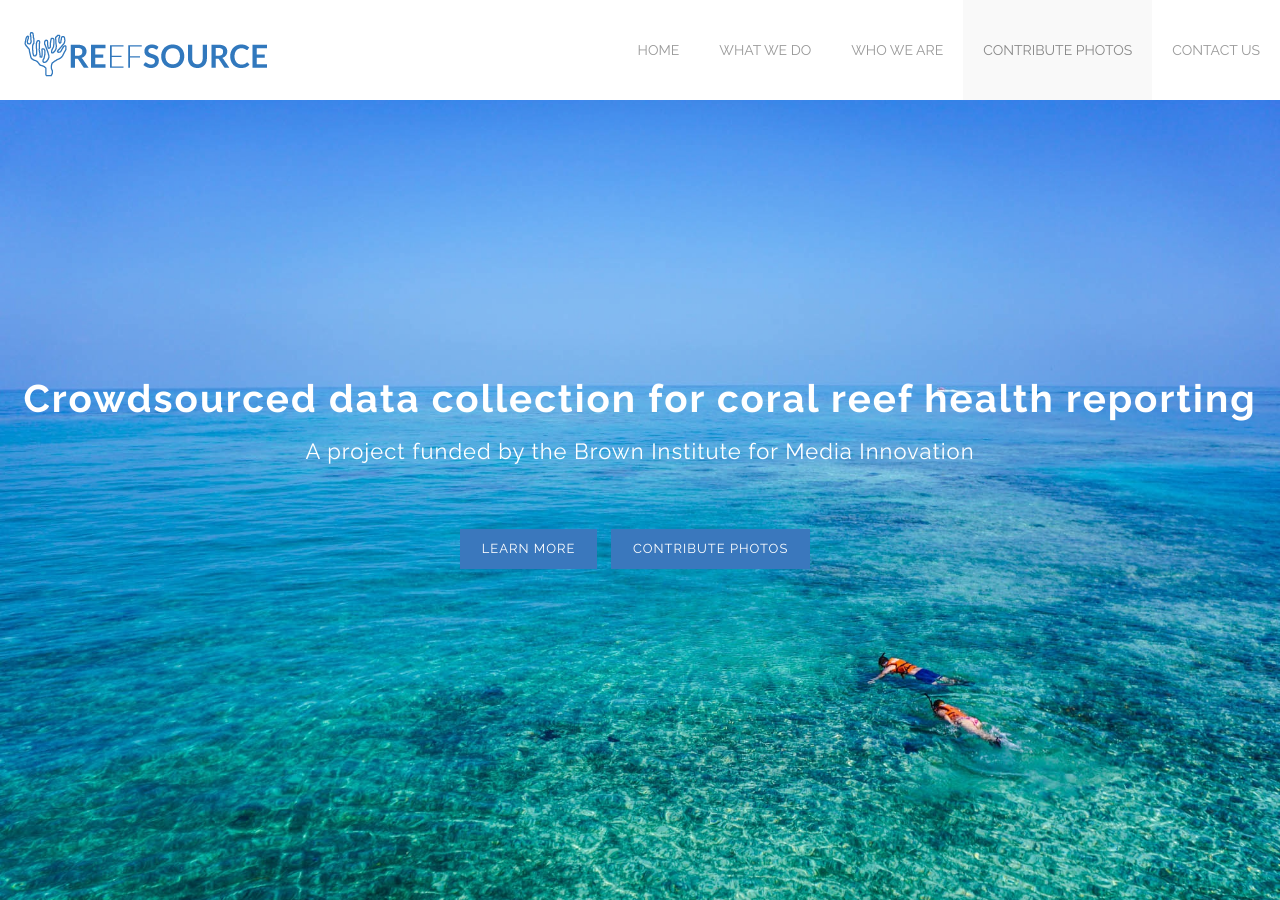
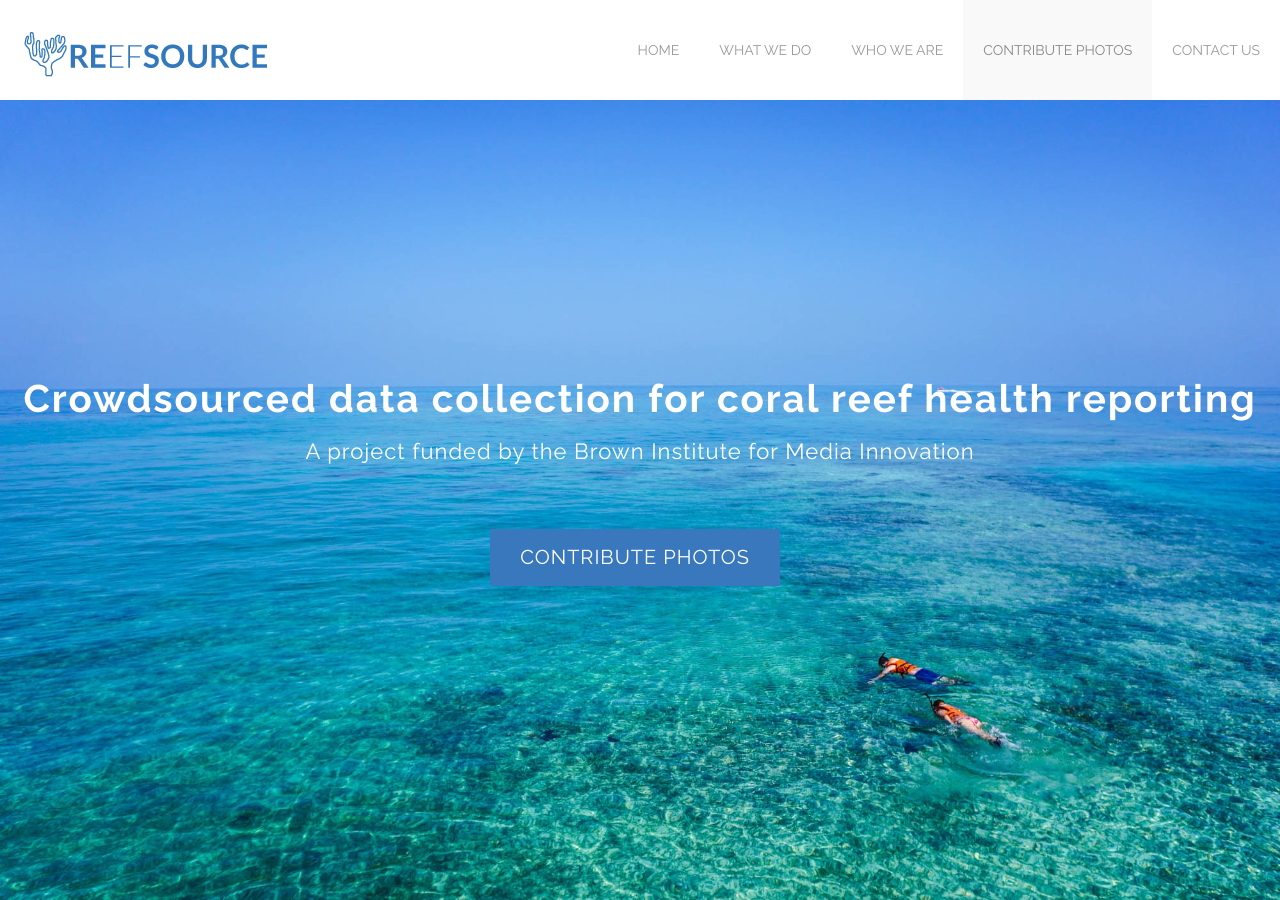
Before and after one commit to reefsource/reefsource.github.io, a Jekyll site: the page index.html, which Jekyll copies as it is, in a window 1280 px wide and 900 px high. Built offline with Jekyll 4.4.1, drawn with Linux system fonts in a browser that asks for light colours; comment, search, counter and statistics services are not loaded.

Commit message:
Add files via upload

```diff
--- a/index.html
+++ b/index.html
@@ -163,9 +163,7 @@
           <p>A project funded by the Brown Institute for Media Innovation</p>
           <div class='two spacing'></div>
           <div class='buttons-wrapper'>
-
-            <a class='button small' href='#about'>Learn More</a>
-            <button id="contribute_btn_2" class="button small" onclick="document.getElementById('id01').style.display='block'" style="width:auto;">Contribute Photos</button>
+            <button id="contribute_btn_2" class="button large" onclick="document.getElementById('id01').style.display='block'" style="width:auto;">Contribute Photos</button>
               <!-- <a class='button small' href='showSignUp'>Contribute Photos (Coming Soon)</a> -->
           </div>
           <div class='bg' style='background-image: url(images/ocean-dan-gold.jpg);'></div>
```
